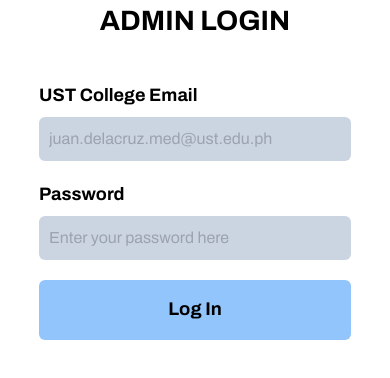
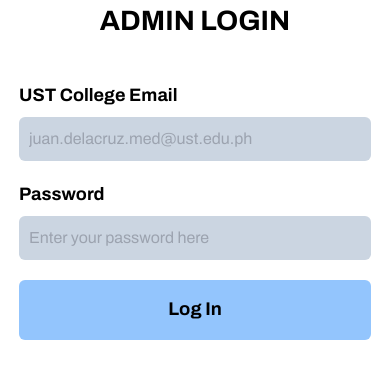
Before and after one commit to judgemongcal/se-becarios-cms, a React (Vite) app in the folder becarios-admin/: page / in a window 390 px wide. Shown: the top 378 px of the page. Built offline with nearby package versions, Linux system fonts and the light colour scheme.

Commit message:
made LoginForm responsive and added brand colors

```diff
--- a/becarios-admin/src/App.jsx
+++ b/becarios-admin/src/App.jsx
@@ -1,5 +1,5 @@
 import { useState } from 'react';
-import LoginForm from './components/loginForm';
+import LoginForm from './components/LoginForm';
 
 import './App.css';
 
--- a/becarios-admin/src/components/loginForm.jsx
+++ b/becarios-admin/src/components/loginForm.jsx
@@ -4,7 +4,7 @@ function loginForm() {
   return (
     <form action="" className="mx-auto flex flex-col items-center">
       <h1 className="mb-10 text-[1.75rem] font-bold">ADMIN LOGIN</h1>
-      <div className="credentials flex min-w-[80%] flex-col justify-center">
+      <div className="credentials flex w-[22rem] flex-col justify-center md:w-[27rem]">
         <label htmlFor="username" className=" mb-2">
           UST College Email
         </label>
```
